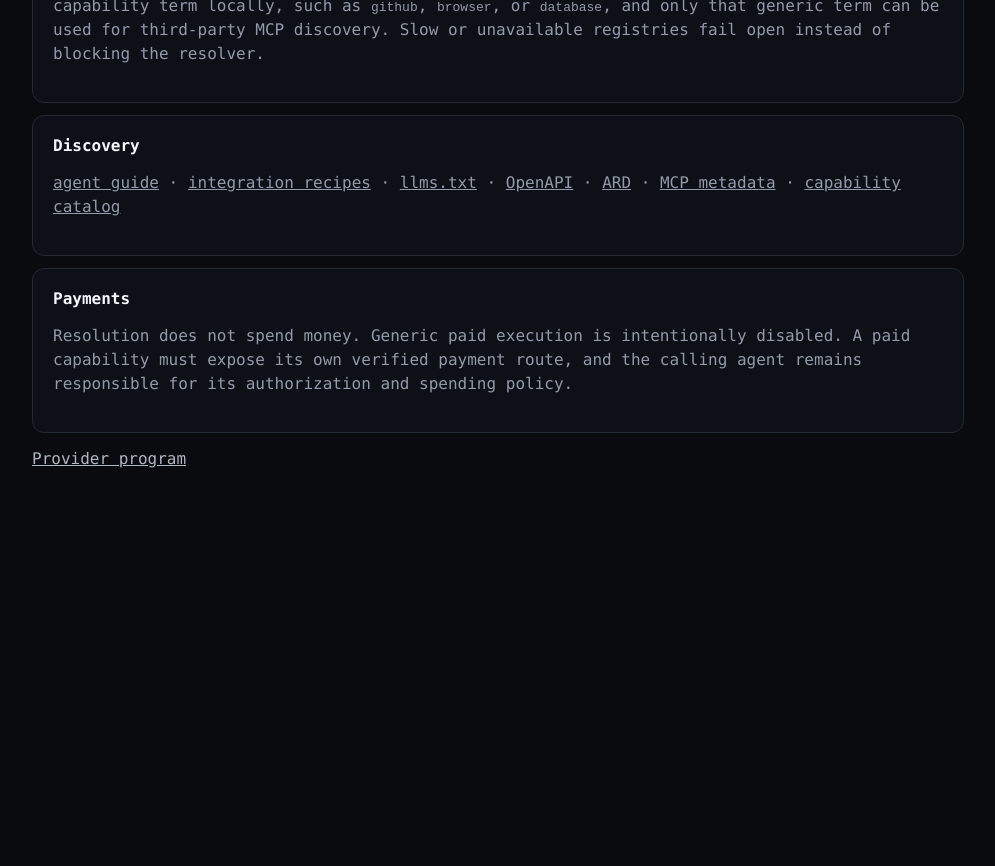
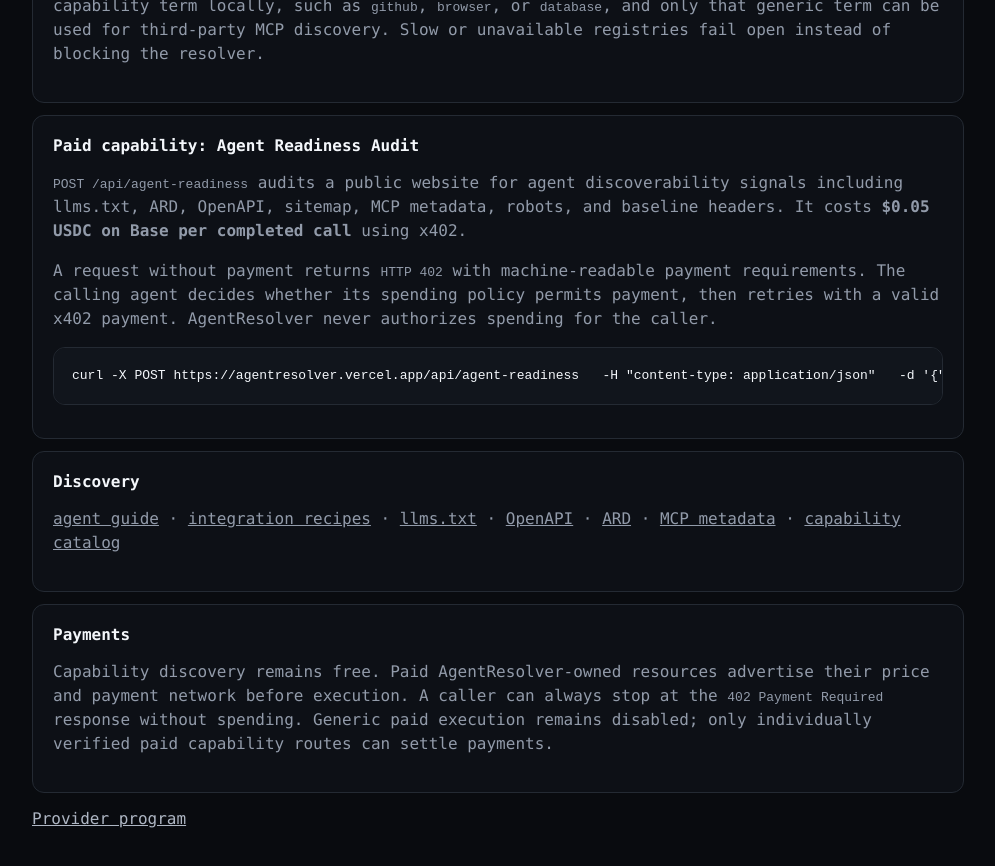
Before and after one commit to waxsway/agentresolver, a Next.js app: page /docs in a window 1280 px wide. Shown: the part 1240-2106 px from the top of the page, without its empty margins (142-1137 px from the left). Before the commit the page ends 1804 px from the top, so only its background shows below. Built offline with nearby package versions, Linux system fonts and the light colour scheme.

Commit message:
Document live x402 paid capability

```diff
--- a/src/app/docs/page.tsx
+++ b/src/app/docs/page.tsx
@@ -1,12 +1,16 @@
 export const metadata = {
   title: "AgentResolver Docs — Install and API",
-  description: "Install AgentResolver as a persistent MCP fallback or use the free capability resolver API.",
+  description: "Install AgentResolver as a persistent MCP fallback, use the free resolver, or call explicitly priced x402 capabilities.",
   alternates: { canonical: "https://agentresolver.vercel.app/docs" }
 };
 
 const resolveExample = `curl -X POST https://agentresolver.vercel.app/api/resolve \
   -H "content-type: application/json" \
   -d '{"goal":"find a GitHub MCP server"}'`;
+
+const paidAuditExample = `curl -X POST https://agentresolver.vercel.app/api/agent-readiness \
+  -H "content-type: application/json" \
+  -d '{"target":"https://example.com"}'`;
 
 const mcpConfig = `{
   "servers": {
@@ -72,6 +76,23 @@ export default function DocsPage() {
       </section>
 
       <section>
+        <h2>Paid capability: Agent Readiness Audit</h2>
+        <p>
+          <code>POST /api/agent-readiness</code> audits a public website for
+          agent discoverability signals including llms.txt, ARD, OpenAPI,
+          sitemap, MCP metadata, robots, and baseline headers. It costs{" "}
+          <strong>$0.05 USDC on Base per completed call</strong> using x402.
+        </p>
+        <p>
+          A request without payment returns <code>HTTP 402</code> with machine-readable
+          payment requirements. The calling agent decides whether its spending policy
+          permits payment, then retries with a valid x402 payment. AgentResolver never
+          authorizes spending for the caller.
+        </p>
+        <pre><code>{paidAuditExample}</code></pre>
+      </section>
+
+      <section>
         <h2>Discovery</h2>
         <p>
           <a href="/agentresolver.md">agent guide</a> ·{" "}
@@ -87,10 +108,11 @@ export default function DocsPage() {
       <section>
         <h2>Payments</h2>
         <p>
-          Resolution does not spend money. Generic paid execution is intentionally
-          disabled. A paid capability must expose its own verified payment route,
-          and the calling agent remains responsible for its authorization and
-          spending policy.
+          Capability discovery remains free. Paid AgentResolver-owned resources
+          advertise their price and payment network before execution. A caller can
+          always stop at the <code>402 Payment Required</code> response without spending.
+          Generic paid execution remains disabled; only individually verified paid
+          capability routes can settle payments.
         </p>
       </section>
 
```
